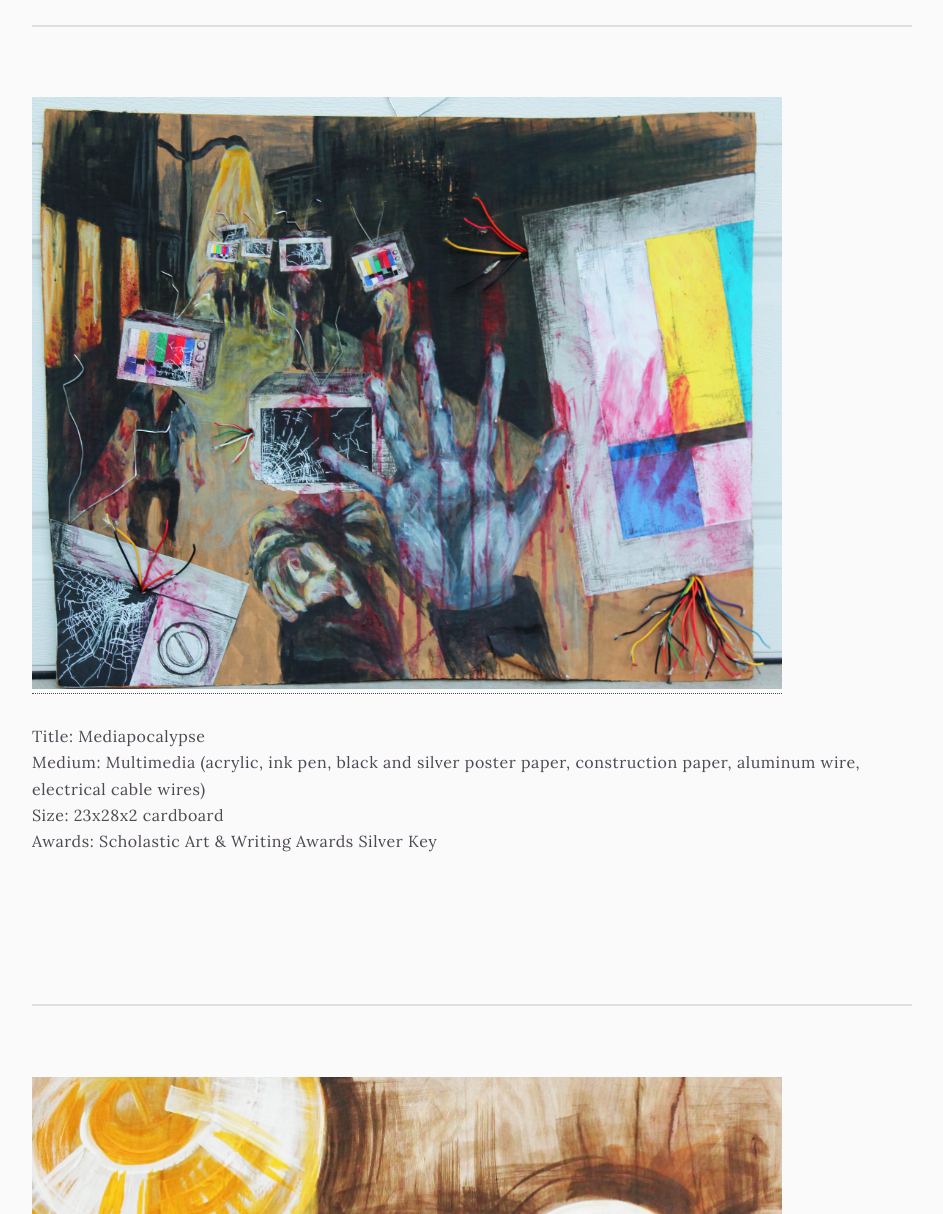
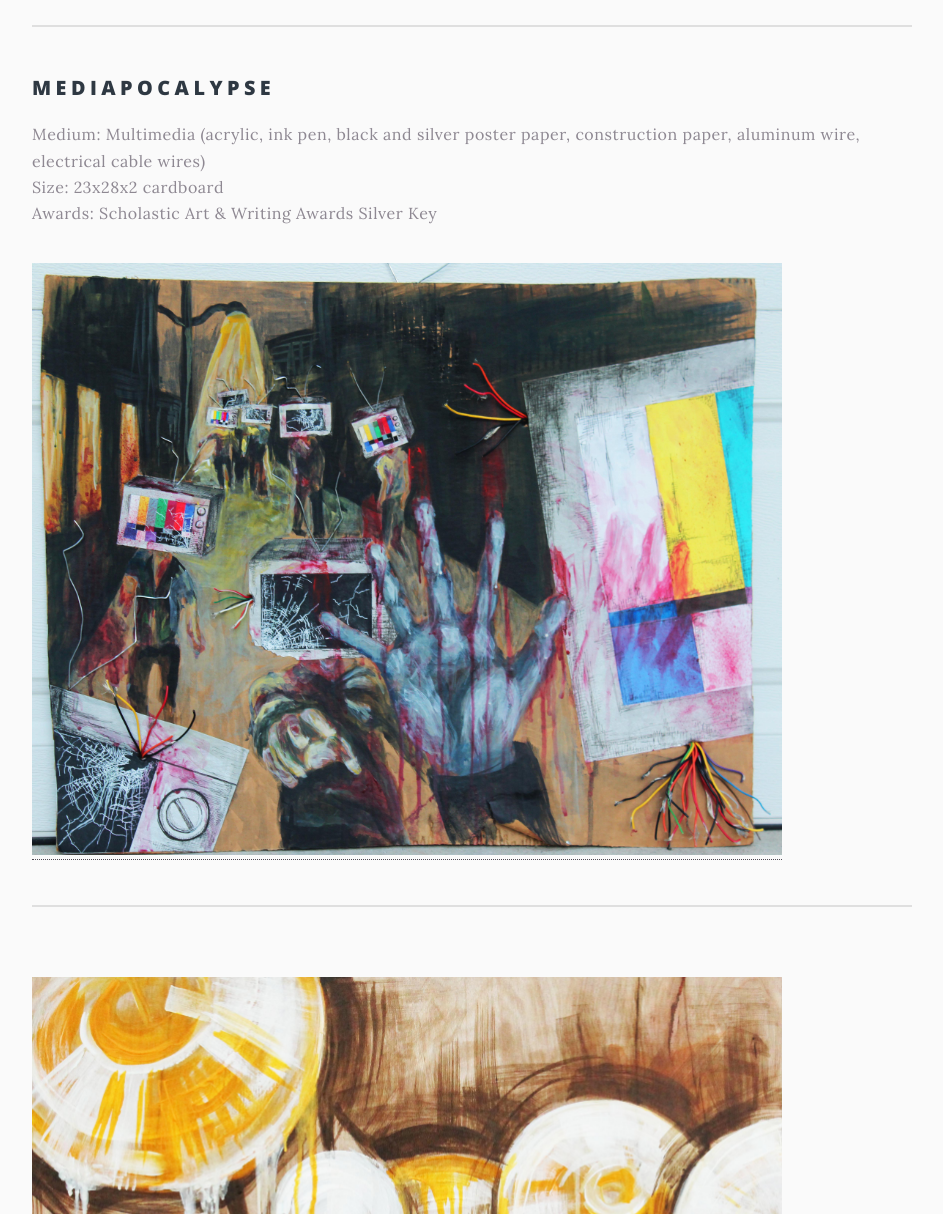
Before and after one commit to lillianhong/lillianhong.github.io, a Jekyll site: the page built from _pages/2artwork.html, in a window 1280 px wide and 1400 px high, scrolled down 970 px. Shown: the part 186-1400 px from the top of the window, without its empty margins (168-1111 px from the left). Built offline with Jekyll 4.4.1, drawn with Linux system fonts in a browser that asks for light colours.

Commit message:
formatting

```diff
--- a/_pages/2artwork.html
+++ b/_pages/2artwork.html
@@ -9,30 +9,24 @@ background-image: pic02.jpg
 
 <header>
   <h2>Secrets </h2>
-    <p>Medium: Acrylic
-      <br>
-      Size: 18x24 canvas</p>
+    <p>Medium: Acrylic<br>
+      Size: 18x24 canvas
+    </p>
   </header>
   <a href="http://lillianhong.github.io/images/artwork/a.jpg" target="_blank">
     <img src="/images/artwork/a.jpg" alt="a" align="middle" width="750"> </a>
-  <br>
 
 <hr />
 
-<p>
-  <br>
+<header>
+  <h2>Mediapocalypse </h2>
+    <p>Medium: Multimedia (acrylic, ink pen, black and silver poster paper, construction paper, aluminum wire, electrical cable wires) <br>
+    Size: 23x28x2 cardboard <br>
+    Awards: Scholastic Art & Writing Awards Silver Key
+    </p>
+  </header>
   <a href="http://lillianhong.github.io/images/artwork/b.jpg" target="_blank">
-    <img src="/images/artwork/b.jpg" alt="b" align="middle" width="750"> </a> <br>
-  <br>
-  Title: Mediapocalypse <br>
-  Medium: Multimedia (acrylic, ink pen, black and silver poster paper, construction paper, aluminum wire, electrical cable wires) <br>
-  Size: 23x28x2 cardboard <br>
-  Awards: Scholastic Art & Writing Awards Silver Key<br>
-  <br>
-  <br>
-  <br>
-  <br>
-</p>
+    <img src="/images/artwork/b.jpg" alt="b" align="middle" width="750"> </a>
 
 <hr />
 
```
